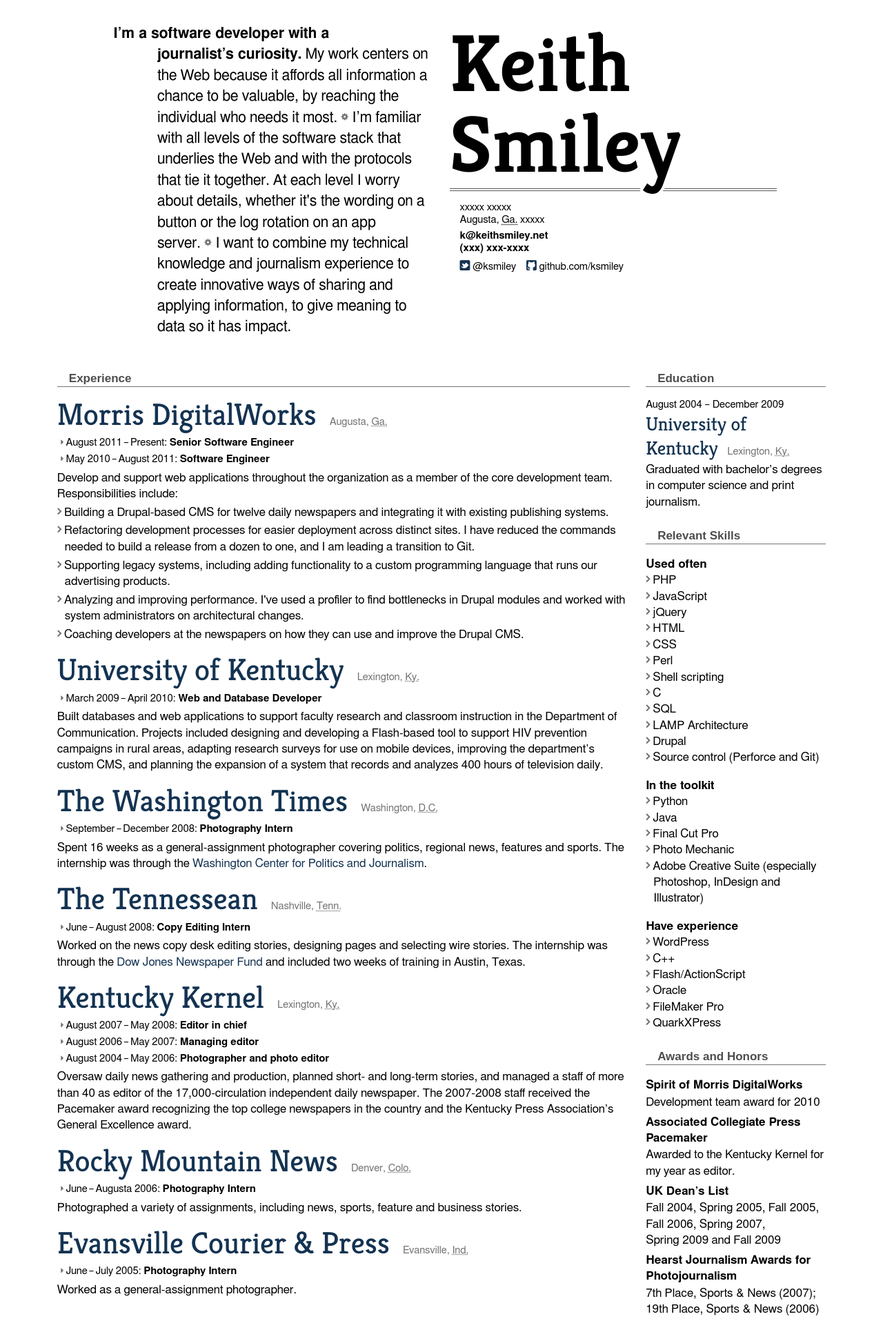
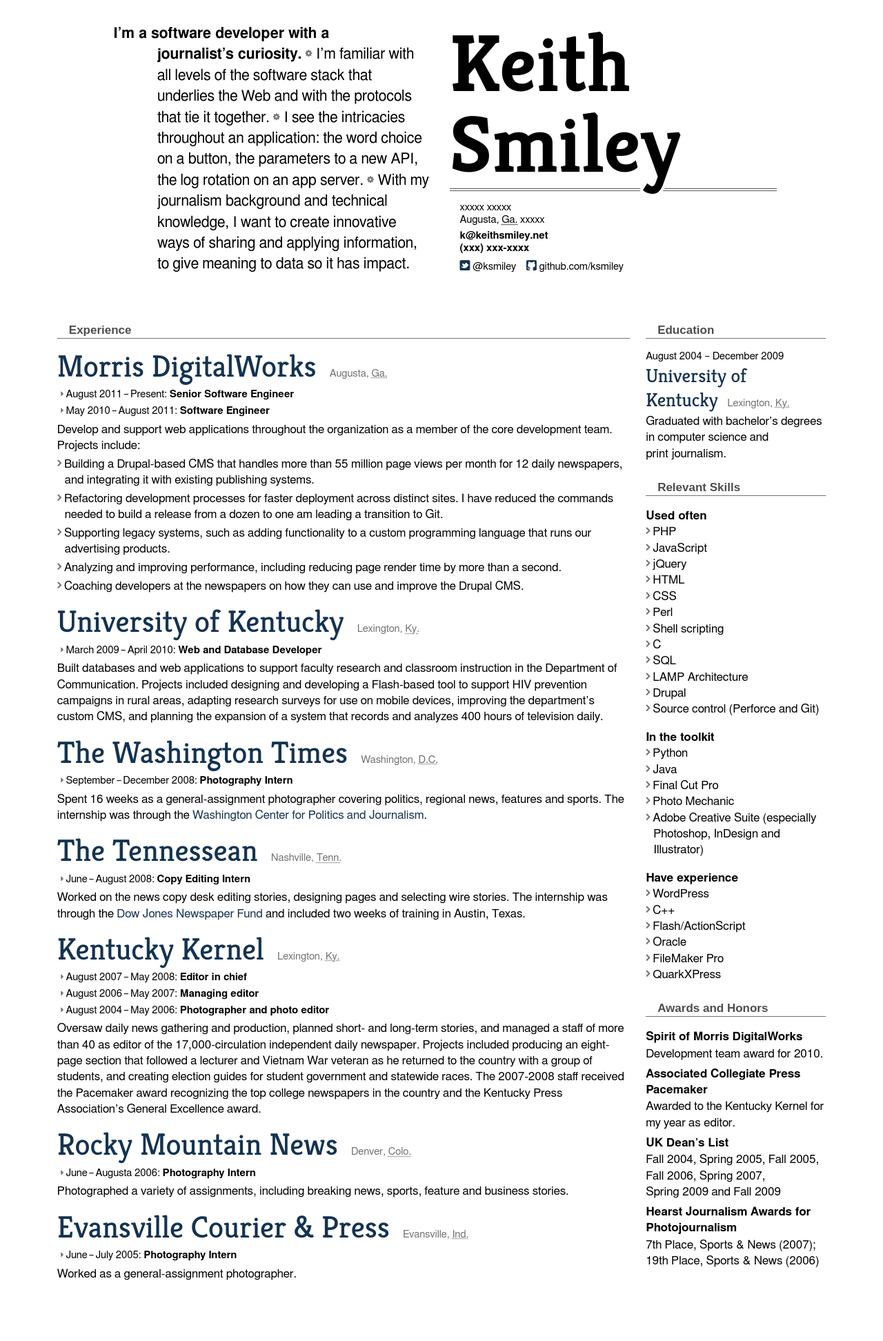
Before and after one commit to ksmiley/keithsmiley.net, a PHP site: page /cv/ in a window 1280 px wide. Shown: the whole page at 69% size. After the commit the page ends 1856 px from the top, so only its background shows below. Run offline with PHP 8.4, Linux system fonts and the light colour scheme.

Commit message:
Various wording tweaks.

```diff
--- a/htdocs/cv/index.php
+++ b/htdocs/cv/index.php
@@ -7,7 +7,7 @@
     <meta http-equiv="X-UA-Compatible" content="IE=edge,chrome=1">
     <meta name="viewport" content="initial-scale=1.0,maximum-scale=1.0">
     <meta name="cleartype" value="true">
-    <title>Keith Smiley's Résumé</title>
+    <title>Keith Smiley’s Résumé</title>
     <link rel="stylesheet" type="text/css" href="http://fonts.googleapis.com/css?family=Kreon:400,700">
     <link rel="stylesheet" type="text/css" href="/_/css/resume.css">
   	<script src="/_/js/modernizr-2.5.3.min.js"></script>
@@ -47,7 +47,7 @@
       </header>
       <article>
         <p>
-          <strong>I’m a software developer with a journalist’s&nbsp;curiosity.</strong> My work centers on the Web because it affords all information a chance to be valuable, by reaching the individual who needs it most.&nbsp;<i class="icon-cog"></i>&nbsp;I’m familiar with all levels of the software stack that underlies the Web and with the protocols that tie it together. At each level I worry about details, whether it's the wording on a button or the log rotation on an app server.&nbsp;<i class="icon-cog"></i>&nbsp;I want to combine my technical knowledge and journalism experience to create innovative ways of sharing and applying information, to give meaning to data so it has impact.
+          <strong>I’m a software developer with a journalist’s&nbsp;curiosity.</strong> <i class="icon-cog"></i>&nbsp;I’m familiar with all levels of the software stack that underlies the Web and with the protocols that tie it together. <i class="icon-cog"></i>&nbsp;I see the intricacies throughout an application: the word choice on a button, the parameters to a new API, the log rotation on an app server. <i class="icon-cog"></i>&nbsp;With my journalism background and technical knowledge, I want to create innovative ways of sharing and applying information, to give meaning to data so it has impact.
         </p>
       </article>
   	</section>
@@ -67,15 +67,15 @@
           </li>
         </ul>
         <p>
-Develop and support web applications throughout the organization as a member of the core development team. Responsibilities include:
-<ul>
-<li>Building a Drupal-based CMS for twelve daily newspapers and integrating it with existing publishing systems.</li>
-<li>Refactoring development processes for easier deployment across distinct sites. I have reduced the commands needed to build a release from a dozen to one, and I am leading a transition to Git.</li>
-<li>Supporting legacy systems, including adding functionality to a custom programming language that runs our advertising products.</li>
-<li>Analyzing and improving performance. I've used a profiler to find bottlenecks in Drupal modules and worked with system administrators on architectural changes.</li>
-<li>Coaching developers at the newspapers on how they can use and improve the Drupal CMS.</li>
-</ul>
+          Develop and support web applications throughout the organization as a member of the core development team. Projects include:
         </p>
+        <ul>
+          <li>Building a Drupal-based CMS that handles more than 55&nbsp;million page views per month for 12 daily newspapers, and integrating it with existing publishing systems.</li>
+          <li>Refactoring development processes for faster deployment across distinct sites. I have reduced the commands needed to build a release from a dozen to one am leading a transition to Git.</li>
+          <li>Supporting legacy systems, such as adding functionality to a custom programming language that runs our advertising products.</li>
+          <li>Analyzing and improving performance, including reducing page render time by more than a second.</li>
+          <li>Coaching developers at the newspapers on how they can use and improve the Drupal CMS.</li>
+        </ul>
       </article>
       <article>
         <header>
@@ -102,9 +102,7 @@ Built databases and web applications to support faculty research and classroom i
           </li>
         </ul>
         <p>
-          Spent 16 weeks as a general-assignment photographer covering politics,
-          regional news, features and sports. The internship was through the
-          <a href="http://www.wcpj.org/">Washington Center for Politics and Journalism</a>.
+          Spent 16 weeks as a general-assignment photographer covering politics, regional news, features and sports. The internship was through the <a href="http://www.wcpj.org/">Washington Center for Politics and Journalism</a>.
         </p>
       </article>
       <article>
@@ -118,9 +116,7 @@ Built databases and web applications to support faculty research and classroom i
           </li>
         </ul>
         <p>
-          Worked on the news copy desk editing stories, designing pages and
-          selecting wire stories. The internship was through the <a href="https://www.newsfund.org/">Dow Jones
-          Newspaper Fund</a> and included two weeks of training in Austin, Texas.
+          Worked on the news copy desk editing stories, designing pages and selecting wire stories. The internship was through the <a href="https://www.newsfund.org/">Dow Jones Newspaper Fund</a> and included two weeks of training in Austin, Texas.
         </p>
       </article>
       <article>
@@ -140,12 +136,7 @@ Built databases and web applications to support faculty research and classroom i
           </li>
         </ul>
         <p>
-          Oversaw daily news gathering and production, planned short- and
-          long-term stories, and managed a staff of more than 40 as editor of
-          the 17,000-circulation independent daily newspaper. The 2007-2008
-          staff received the Pacemaker award recognizing the top college
-          newspapers in the country and the Kentucky Press Association’s
-          General Excellence award.
+          Oversaw daily news gathering and production, planned short- and long-term stories, and managed a staff of more than 40 as editor of the 17,000-circulation independent daily newspaper. Projects included producing an eight-page section that followed a lecturer and Vietnam War veteran as he returned to the country with a group of students, and creating election guides for student government and statewide races. The 2007-2008 staff received the Pacemaker award recognizing the top college newspapers in the country and the Kentucky Press Association’s General Excellence award.
         </p>
       </article>
       <article>
@@ -159,8 +150,7 @@ Built databases and web applications to support faculty research and classroom i
           </li>
         </ul>
         <p>
-          Photographed a variety of assignments, including news, sports,
-          feature and business stories.
+          Photographed a variety of assignments, including breaking news, sports, feature and business stories.
         </p>
       </article>
       <article>
@@ -188,8 +178,7 @@ Built databases and web applications to support faculty research and classroom i
             <div class="location"><span class="locality">Lexington</span>, <abbr class="region" title="Kentucky">Ky.</abbr></div>
           </header>
           <p>
-            Graduated with bachelor’s degrees in computer science
-            and print journalism.
+            Graduated with bachelor’s degrees in computer science and print&nbsp;journalism.
           </p>
         </article>
       </section>
@@ -239,9 +228,9 @@ Built databases and web applications to support faculty research and classroom i
         <article>
           <dl>
             <dt>Spirit of Morris DigitalWorks</dt>
-            <dd>Development team award for&nbsp;2010</dd>
+            <dd>Development team award for&nbsp;2010.</dd>
             <dt>Associated Collegiate Press Pacemaker</dt>
-            <dd>Awarded to the Kentucky Kernel for my year as editor.</dd>
+            <dd>Awarded to the Kentucky Kernel for my year as&nbsp;editor.</dd>
             <dt>UK Dean’s List</dt>
             <dd>Fall&nbsp;2004, Spring&nbsp;2005, Fall&nbsp;2005, Fall&nbsp;2006, Spring&nbsp;2007, Spring&nbsp;2009 and Fall&nbsp;2009</dd>
             <dt>Hearst Journalism Awards for Photojournalism</dt>
@@ -255,7 +244,7 @@ Built databases and web applications to support faculty research and classroom i
       Latest version always available at <a href="<?php echo $selfUrl; ?>"><?php echo $selfUrl; ?></a>
     </footer>
     <!--
-      E-mail address is obfuscated to (hopefully) deter spam. But if you've made
+      E-mail address is obfuscated to (hopefully) deter spam. But if you’ve made
       it this far, you probably know how to decipher it. Why not drop me a note?
     -->
     <script>
```
